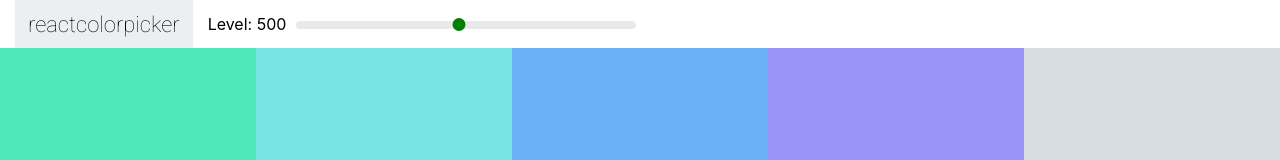
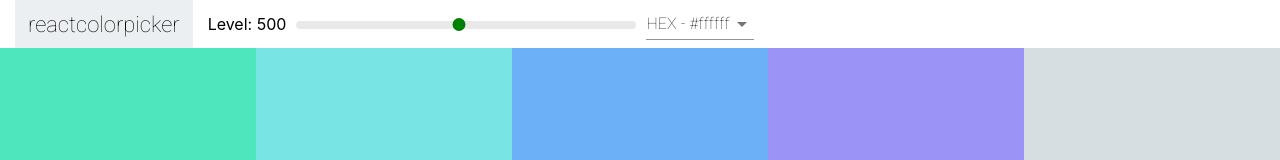
Before and after one commit to Theseus33/Color-Box, a React (Create React App) app: page / in a window 1280 px wide. Shown: the top 160 px of the page. Built offline with nearby package versions, Linux system fonts and the light colour scheme.

Commit message:
add Select from @materialui

```diff
--- a/src/Navbar.js
+++ b/src/Navbar.js
@@ -1,12 +1,24 @@
 import React, { Component } from 'react';
+import Select from "@material-ui/core/Select";
+import MenuItem from "@material-ui/core/MenuItem";
 import Slider from "rc-slider";
 import "rc-slider/assets/index.css";
 import "./Navbar.css";
 
 
 class Navbar extends Component {
+    constructor(props){
+        super(props);
+        this.state = { format: "hex" };
+        this.handleChange = this.handleChange.bind(this);
+    }
+    handleChange(e){
+        this.setState({ format: e.target.value })
+        this.props.handleChange(e.target.value);
+    }
     render() {
-        const {level, changeLevel} = this.props;
+        const {level, changeLevel, handleChange} = this.props;
+        const { format } = this.state;
         return (
             <header className="Navbar">
             <div className="logo">
@@ -22,6 +34,13 @@ class Navbar extends Component {
               onAfterChange={changeLevel}/>
             </div>
             </div>
+            <div className="select-container">
+                <Select value={format} onChange={this.handleChange}>
+                    <MenuItem value="hex">HEX - #ffffff</MenuItem>
+                    <MenuItem value="rgb">RGB - rgb(255, 255, 255)</MenuItem>
+                    <MenuItem value="rgba">RGBA - rgba(255, 255, 255, 1.0)</MenuItem>
+                </Select>
+            </div>
             </header>
 
         );
--- a/src/Palette.js
+++ b/src/Palette.js
@@ -7,21 +7,25 @@ import { generatePalette } from "./colorHelpers";
 class Palette extends Component {
     constructor(props) {
         super(props);
-        this.state = { level: 500 };
+        this.state = { level: 500, format: "hex" };
         this.changeLevel = this.changeLevel.bind(this);
+        this.changeFormat = this.changeFormant.bind(this);
     }
     changeLevel(level) {
         this.setState({ level });
     }
+    changeFormant(val){
+       this.setState({ format: val});
+    }
     render() {
         const { colors } = this.props.palette;
-        const { level } = this.state;
+        const { level, format } = this.state;
         const colorBoxes = colors[level].map(color => (
-        <ColorBox background={color.hex} name={color.name} />
+        <ColorBox background={color[format]} name={color.name} />
             ));
         return (
             <div className="Palette">
-                <Navbar level={level} changeLevel={this.changeLevel}/>
+                <Navbar level={level} changeLevel={this.changeLevel} handleChange={this.changeFormat}/>
                     {/*Navbar goes here*/}
                     <div className="Palette-colors">{colorBoxes}</div>
                 {/* footer */}
```
